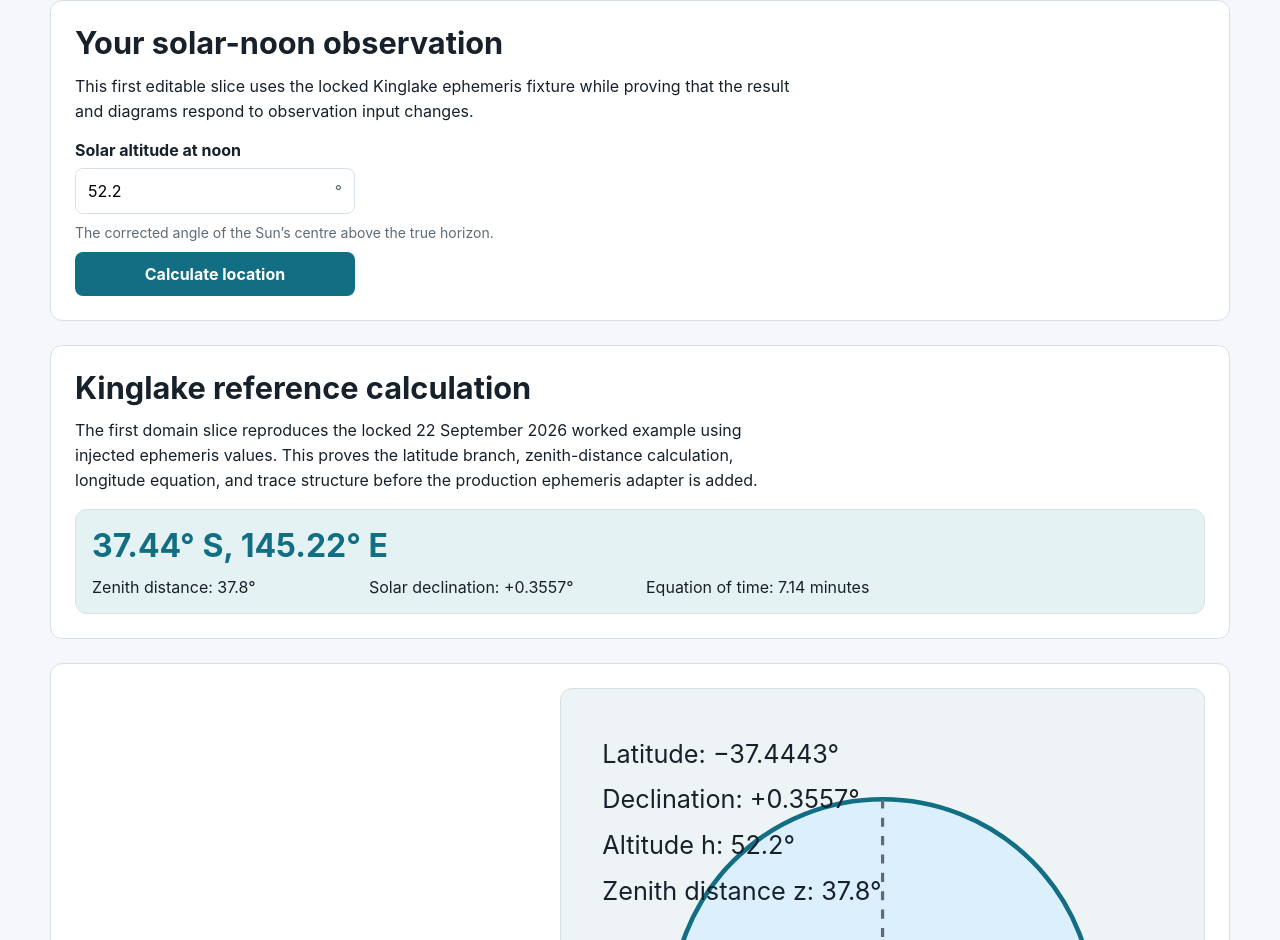
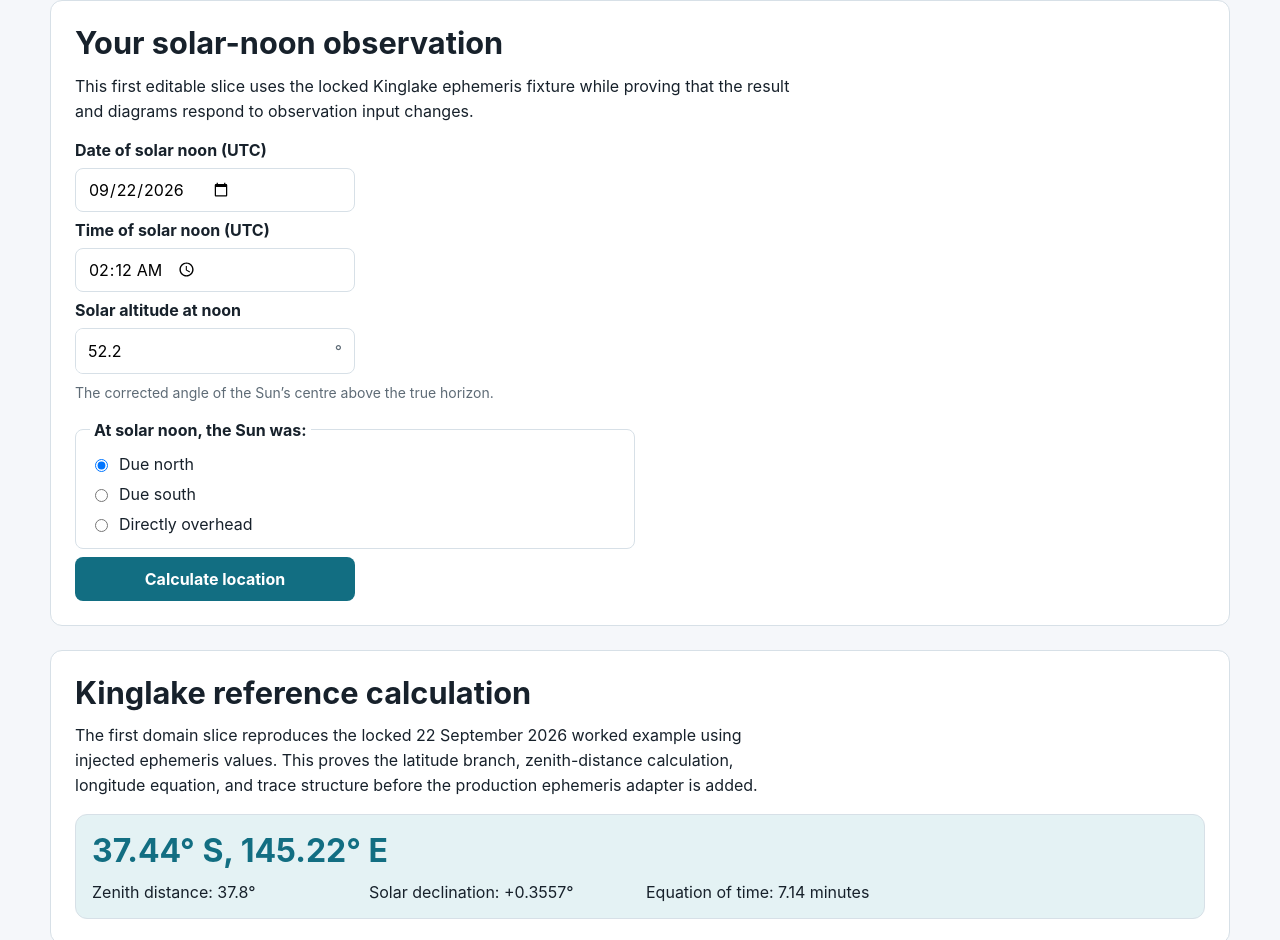
Before and after one commit to zartyblartfast/SolarNoonLongitudeTool, a React (Vite) app: page / in a window 1280 px wide. Shown: the part 904-1844 px from the top of the page. Built offline with nearby package versions, Linux system fonts and the light colour scheme.

Commit message:
Add UTC and direction observation controls

```diff
--- a/src/App.css
+++ b/src/App.css
@@ -154,11 +154,12 @@ p:last-child {
   margin-top: 16px;
 }
 
-.observation-form label {
+.observation-form > label {
   grid-column: 1 / -1;
   font-weight: 700;
 }
 
+.plain-input,
 .input-with-unit {
   display: flex;
   align-items: center;
@@ -166,6 +167,14 @@ p:last-child {
   border: 1px solid var(--colour-border);
   border-radius: 8px;
   background: var(--colour-surface);
+}
+
+.plain-input {
+  padding: 0 12px;
+  font: inherit;
+}
+
+.input-with-unit {
   overflow: hidden;
 }
 
@@ -187,6 +196,27 @@ p:last-child {
   margin: 0;
   color: var(--colour-text-muted);
   font-size: 0.875rem;
+}
+
+.direction-fieldset {
+  display: grid;
+  gap: 10px;
+  grid-column: 1 / -1;
+  margin: 8px 0 0;
+  padding: 14px;
+  border: 1px solid var(--colour-border);
+  border-radius: 8px;
+}
+
+.direction-fieldset legend {
+  padding: 0 4px;
+  font-weight: 700;
+}
+
+.direction-fieldset label {
+  display: flex;
+  align-items: center;
+  gap: 8px;
 }
 
 .observation-form button {
--- a/src/App.tsx
+++ b/src/App.tsx
@@ -54,14 +54,19 @@ const kinglakeEphemeris: SolarEphemerisAtTime = {
 
 export default function App() {
   const [observation, setObservation] = useState<SolarNoonObservation>(kinglakeObservation);
+  const [dateInput, setDateInput] = useState('2026-09-22');
+  const [timeInput, setTimeInput] = useState('02:12');
   const [altitudeInput, setAltitudeInput] = useState(String(kinglakeObservation.solarAltitudeDeg));
+  const [directionInput, setDirectionInput] = useState<SolarNoonObservation['meridianDirection']>(kinglakeObservation.meridianDirection);
   const result = calculateSolarNoonLocation(observation, kinglakeEphemeris);
 
   function handleObservationSubmit(event: FormEvent<HTMLFormElement>) {
     event.preventDefault();
     setObservation({
       ...observation,
-      solarAltitudeDeg: Number(altitudeInput)
+      timestampUtc: `${dateInput}T${timeInput}:00Z`,
+      solarAltitudeDeg: Number(altitudeInput),
+      meridianDirection: directionInput
     });
   }
 
@@ -120,6 +125,24 @@ export default function App() {
           result and diagrams respond to observation input changes.
         </p>
         <form className="observation-form" onSubmit={handleObservationSubmit}>
+          <label htmlFor="utc-date-input">Date of solar noon (UTC)</label>
+          <input
+            id="utc-date-input"
+            className="plain-input"
+            type="date"
+            value={dateInput}
+            onChange={(event) => setDateInput(event.target.value)}
+          />
+
+          <label htmlFor="utc-time-input">Time of solar noon (UTC)</label>
+          <input
+            id="utc-time-input"
+            className="plain-input"
+            type="time"
+            value={timeInput}
+            onChange={(event) => setTimeInput(event.target.value)}
+          />
+
           <label htmlFor="solar-altitude-input">Solar altitude at noon</label>
           <div className="input-with-unit">
             <input
@@ -134,6 +157,40 @@ export default function App() {
             <span aria-hidden="true">°</span>
           </div>
           <p className="field-helper">The corrected angle of the Sun’s centre above the true horizon.</p>
+
+          <fieldset className="direction-fieldset">
+            <legend>At solar noon, the Sun was:</legend>
+            <label>
+              <input
+                type="radio"
+                name="meridian-direction"
+                value="north"
+                checked={directionInput === 'north'}
+                onChange={() => setDirectionInput('north')}
+              />
+              Due north
+            </label>
+            <label>
+              <input
+                type="radio"
+                name="meridian-direction"
+                value="south"
+                checked={directionInput === 'south'}
+                onChange={() => setDirectionInput('south')}
+              />
+              Due south
+            </label>
+            <label>
+              <input
+                type="radio"
+                name="meridian-direction"
+                value="overhead"
+                checked={directionInput === 'overhead'}
+                onChange={() => setDirectionInput('overhead')}
+              />
+              Directly overhead
+            </label>
+          </fieldset>
           <button type="submit">Calculate location</button>
         </form>
       </section>
```
Also changed, not shown: 1 other file (tests, documents, lock files or other folders).
